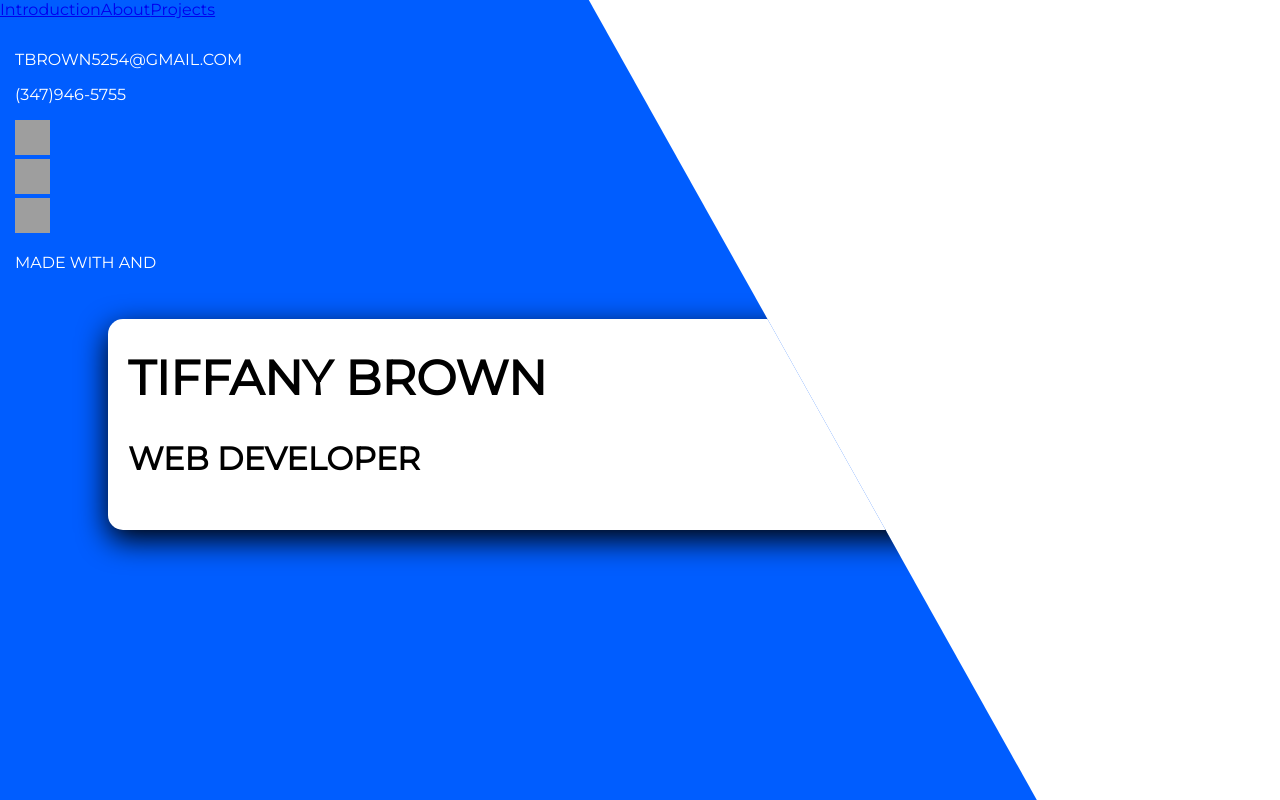
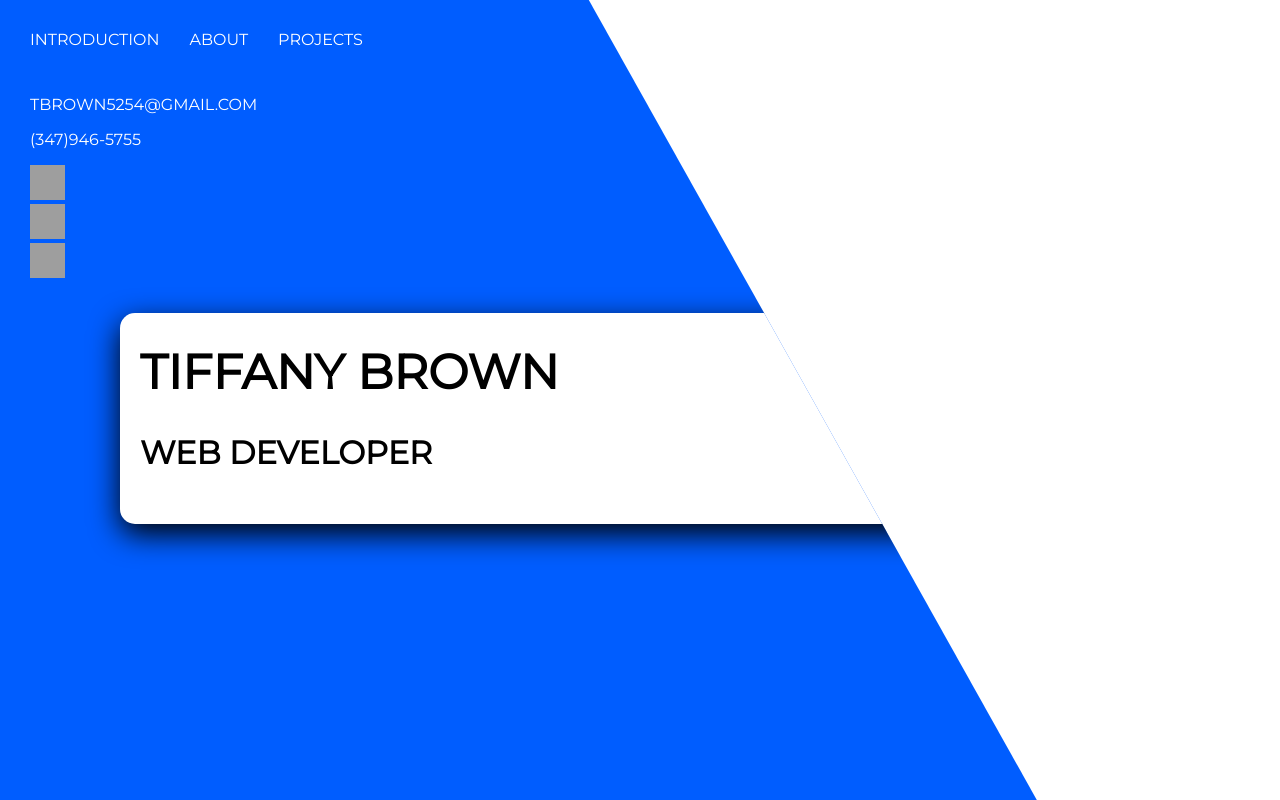
Before and after one commit to TJBrowne/react-portfolio, a React (Create React App) app: page / in a window 1280 px wide. Built offline with nearby package versions, Linux system fonts and the light colour scheme; grey boxes are pictures that could not be loaded.

Commit message:
fixed nav bar and added css to links, padding, color etc.

```diff
--- a/src/App.css
+++ b/src/App.css
@@ -14,4 +14,18 @@ body .page {
   position: absolute;
   z-index: -1;
 }
+
+.routes {
+  color: white;
+  padding: 15px;
+  display: block;
+  text-transform: uppercase;
+}
+
+.routes .link {
+  text-Decoration: none;
+  color: white;
+  display: inline-block;
+  padding: 15px;
+}
 /*# sourceMappingURL=App.css.map */
--- a/src/App.js
+++ b/src/App.js
@@ -11,13 +11,12 @@ class App extends Component {
     return (
       <div className="page">
         <div className="container-wrap">
-
           <Router>
             <div className="routes">
               <nav className="navbar">
-                <Link to="/">Introduction</Link>
-                <Link to="/about">About</Link>
-                <Link to="/projects">Projects</Link>
+                <Link className="link" to="/">Introduction</Link>
+                <Link className="link" to="/about">About</Link>
+                <Link className="link" to="/projects">Projects</Link>
               </nav>
               <Sidebar />
               <Route exact path="/" component={Introduction} />
--- a/src/App.scss
+++ b/src/App.scss
@@ -32,7 +32,17 @@ body {
 }
 
 .routes {
+        color: white;
+        padding: $padding;
+        display: block;
+        text-transform: uppercase;
 
+        .link {
+            text-Decoration: none;
+            color: white;
+            display: inline-block;
+            padding: $padding;
+        }
 }
 
 
--- a/src/Components/Sidebar.js
+++ b/src/Components/Sidebar.js
@@ -53,11 +53,6 @@ class Sidebar extends Component {
           </div>
         </nav>
         <div className="footer">
-          <p>
-            Made with <i className="icon-heart" aria-hidden="true" /> and{" "}
-            <i className="icon-beer" aria-hidden="true" />
-            <br />
-          </p>
         </div>
       </div>
     );
```
Also changed, not shown: 1 other file (tests, documents, lock files or other folders).
